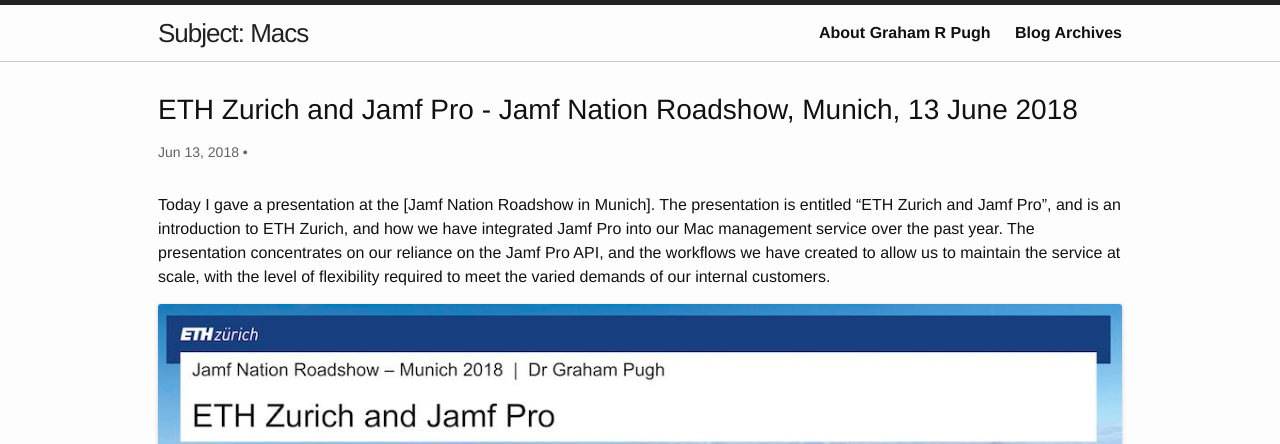
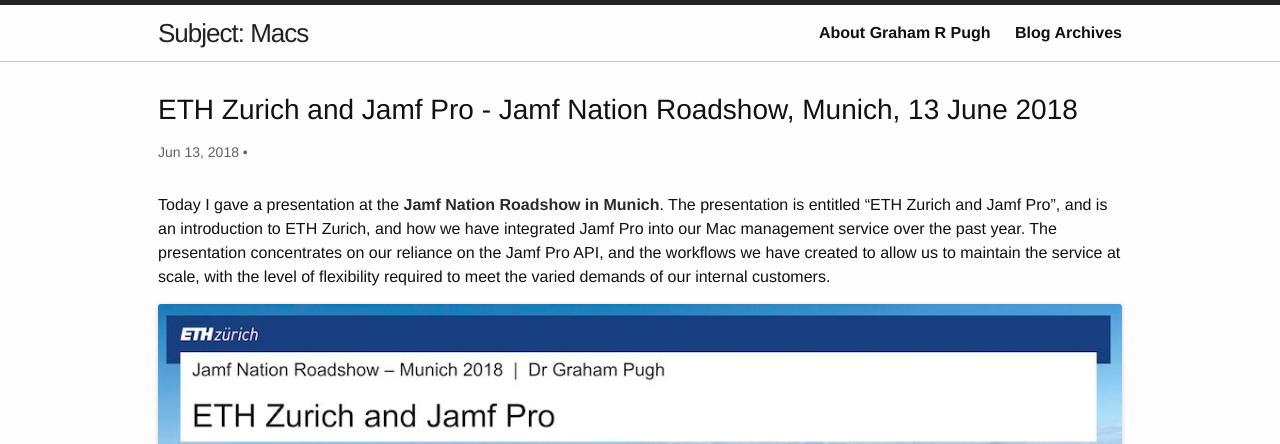
Before and after one commit to grahampugh/grahampugh.github.io, a Jekyll site: the page built from _posts/2018-06-13-Jamf-Nation-Roadshow-Presentation.md, in a window 1280 px wide. Shown: the top 444 px of the page. Built offline with Jekyll 4.4.1, drawn with Linux system fonts in a browser that asks for light colours; comment, search, counter and statistics services are not loaded; some of the changed lines change nothing that is shown.

Commit message:
jamf pro pres post

```diff
--- a/_posts/2018-06-13-Jamf-Nation-Roadshow-Presentation.md
+++ b/_posts/2018-06-13-Jamf-Nation-Roadshow-Presentation.md
@@ -4,7 +4,7 @@
 comments: true
 ---
 
-Today I gave a presentation at the [Jamf Nation Roadshow in Munich]. The presentation is entitled "ETH Zurich and Jamf Pro", and is an introduction to ETH Zurich, and how we have integrated Jamf Pro into our Mac management service over the past year. The presentation concentrates on our reliance on the Jamf Pro API, and the workflows we have created to allow us to maintain the service at scale, with the level of flexibility required to meet the varied demands of our internal customers.
+Today I gave a presentation at the [Jamf Nation Roadshow in Munich][4]. The presentation is entitled "ETH Zurich and Jamf Pro", and is an introduction to ETH Zurich, and how we have integrated Jamf Pro into our Mac management service over the past year. The presentation concentrates on our reliance on the Jamf Pro API, and the workflows we have created to allow us to maintain the service at scale, with the level of flexibility required to meet the varied demands of our internal customers.
 
 ![img-1]
 
@@ -33,6 +33,7 @@
 [1]: https://www.youtube.com/watch?v=IvbhVPLS2fM
 [2]: https://www.youtube.com/watch?v=--aYHgPKGIs
 [3]: https://www.jamf.com/blog/moving-beyond-once-per-computer-workflows/
+[4]: https://www.jamf.com/events/jamf-nation-roadshow-munich/
 
 [img-1]: /assets/images/jamf-roadshow-presentation-2018.jpg
 
```
